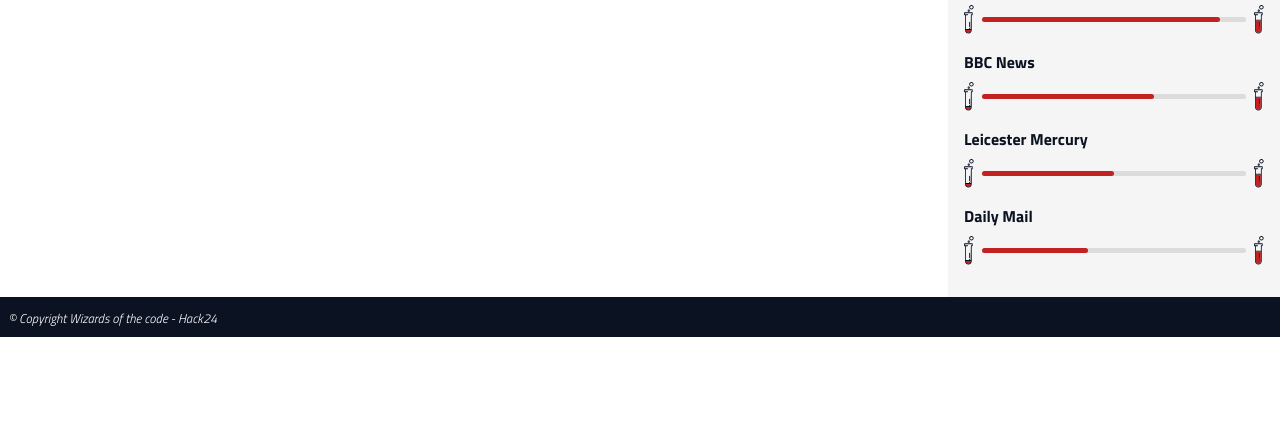
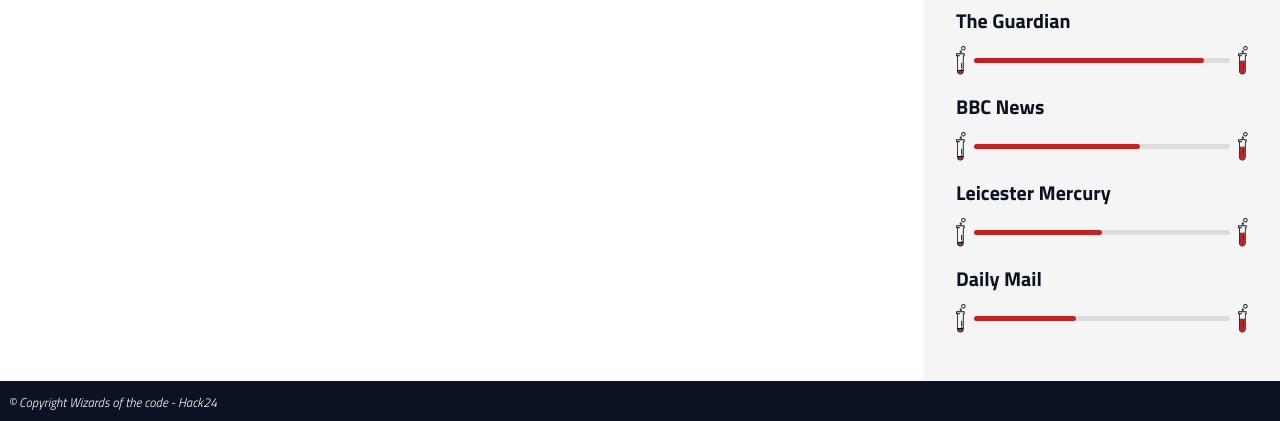
Before and after one commit to IamMattL/poison, a website: page index.html in a window 1280 px wide. Shown: the part 454-875 px from the top of the page. Before the commit the page ends 800 px from the top, so only its background shows below. Drawn offline with nearby package versions, Linux system fonts and the light colour scheme; no server answers.

Commit message:
DONE DONE

```diff
--- a/sass/styles.scss
+++ b/sass/styles.scss
@@ -99,7 +99,11 @@
 .sidebar {
     flex: 1;
     background-color: $light-grey;
-    padding: 1em;
+    padding: 2em;
+
+    h3 {
+        font-size: 1.75em;
+    }
 
     ul {
         margin: 0;
@@ -108,6 +112,10 @@
         li {
             list-style: none;
             margin-bottom: 1em;
+
+            h4 {
+                font-size: 1.25em;
+            }
         }
     }
 }
```
Also changed, not shown: css/styles.css.
